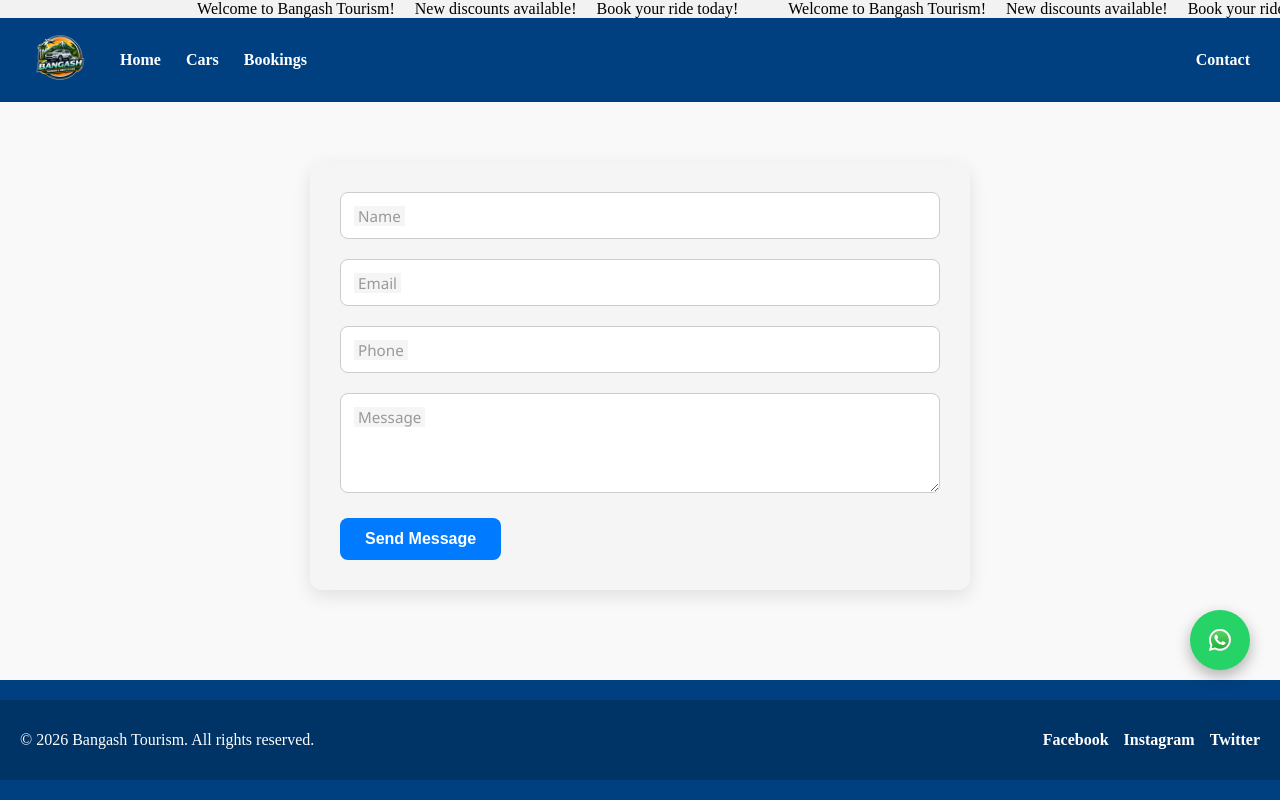
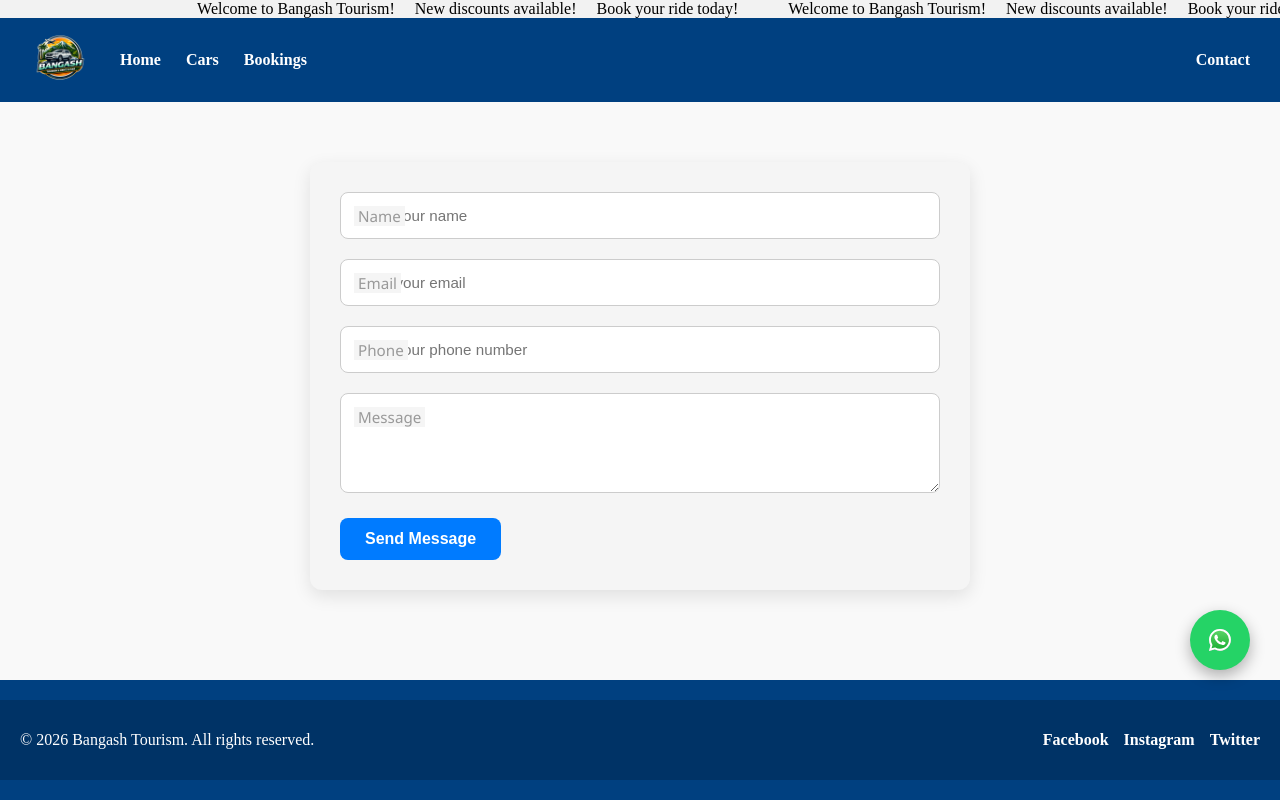
Before and after one commit to Mehdavi05/tourism-car-rental, an Angular app: page /customer/contact in a window 1280 px wide. Built offline with nearby package versions, Linux system fonts and the light colour scheme.

Commit message:
Added place holders.

```diff
--- a/src/app/customer/contact/contact.component.html
+++ b/src/app/customer/contact/contact.component.html
@@ -8,7 +8,7 @@
         name="name"
         [(ngModel)]="contact.name"
         #name="ngModel"
-        placeholder=" "
+        placeholder="Enter your name"
         required
       />
       <label for="name">Name</label>
@@ -24,7 +24,7 @@
         name="email"
         [(ngModel)]="contact.email"
         #email="ngModel"
-        placeholder=" "
+        placeholder="Enter your email"
         required
       />
       <label for="email">Email</label>
@@ -39,7 +39,7 @@
         id="phone"
         name="phone"
         [(ngModel)]="contact.phone"
-        placeholder=" "
+        placeholder="Enter your phone number"
       />
       <label for="phone">Phone</label>
     </div>
```
